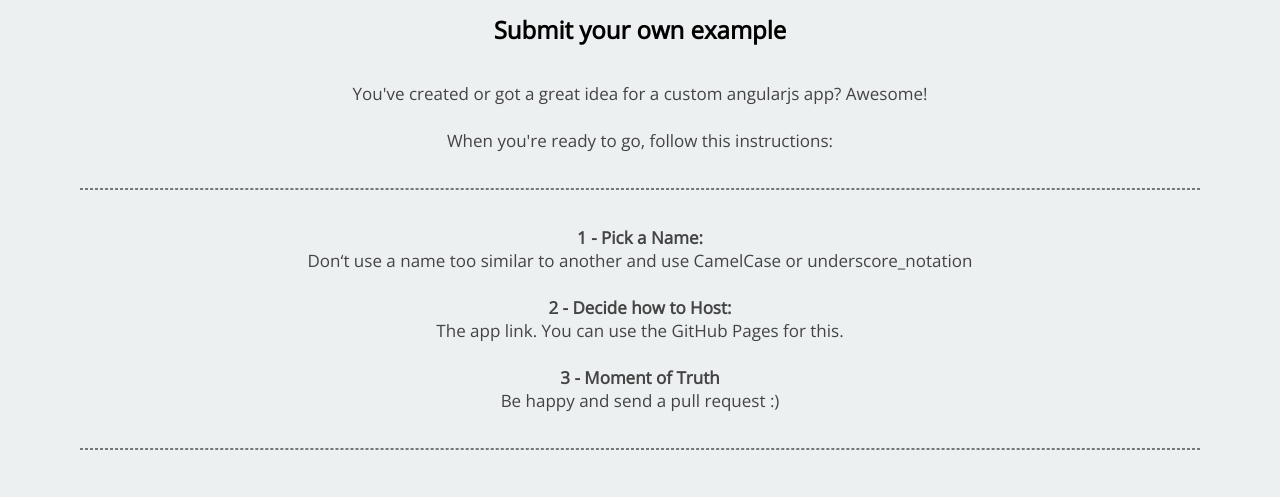
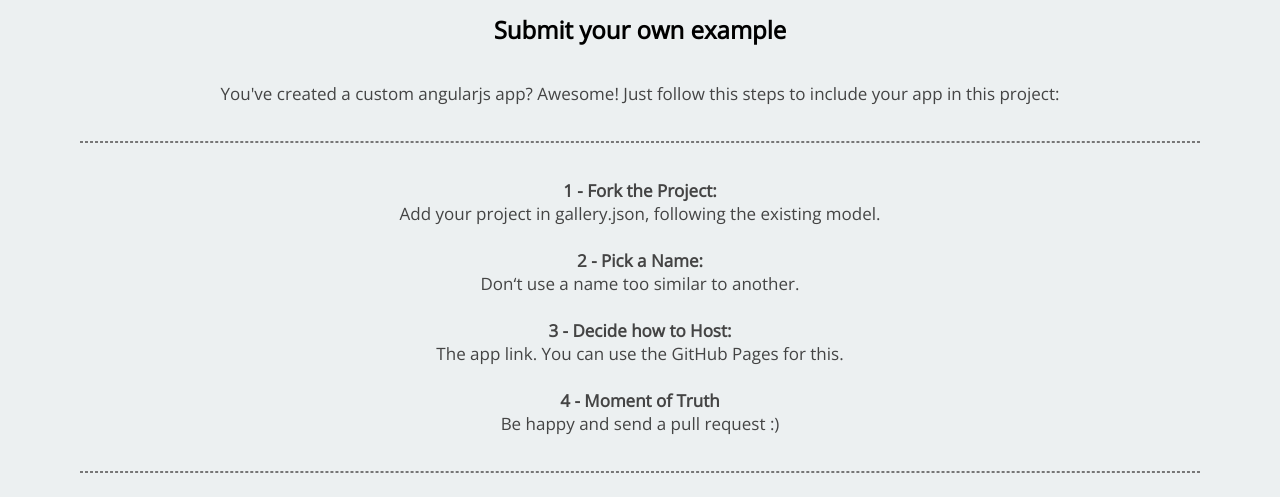
Before and after one commit to raphamorim/angular.gallery, a website: page index.html in a window 1280 px wide. Shown: the part 770-1267 px from the top of the page. Drawn offline with nearby package versions, Linux system fonts and the light colour scheme.

Commit message:
fix the guide :)

```diff
--- a/gallery/gallery.json
+++ b/gallery/gallery.json
@@ -1,7 +1,7 @@
 {
 	"apps": [
 		{
-			"name": "Inline-Editor",
+			"name": "Inline Editor",
 			"author": "raphamorim",
 			"repository": "https://github.com/raphamorim/angularjs.gallery",
 			"url": "http://raphamorim.com/angularjs.gallery/assets/example/inline-editor/"
--- a/index.html
+++ b/index.html
@@ -41,12 +41,12 @@
   <section id="2">
       <h1>Contributting</h1>
       <p><h2>Submit your own example</h2></p>
-      <p>You've created or got a great idea for a custom angularjs app? Awesome!</p>
-      <p>When you're ready to go, follow this instructions:</p>
+      <p>You've created a custom angularjs app? Awesome! Just follow this steps to include your app in this project:</p>
       <p><hr></p>
-      <p> <strong>1 - Pick a Name:</strong><br> Don‘t use a name too similar to another and use CamelCase or underscore_notation</p>
-      <p> <strong>2 - Decide how to Host:</strong><br> The app link. You can use the GitHub Pages for this.</p>
-      <p> <strong>3 - Moment of Truth</strong><br> Be happy and send a pull request :)</p>
+      <p> <strong>1 - Fork the Project:</strong><br> Add your project in gallery.json, following the existing model.</p>
+      <p> <strong>2 - Pick a Name:</strong><br> Don‘t use a name too similar to another.</p>
+      <p> <strong>3 - Decide how to Host:</strong><br> The app link. You can use the GitHub Pages for this.</p>
+      <p> <strong>4 - Moment of Truth</strong><br> Be happy and send a pull request :)</p>
       <p><hr></p>
       <p></p>
       <p><a class="btn-github" href="https://github.com/raphamorim/angularjs.gallery">
```
